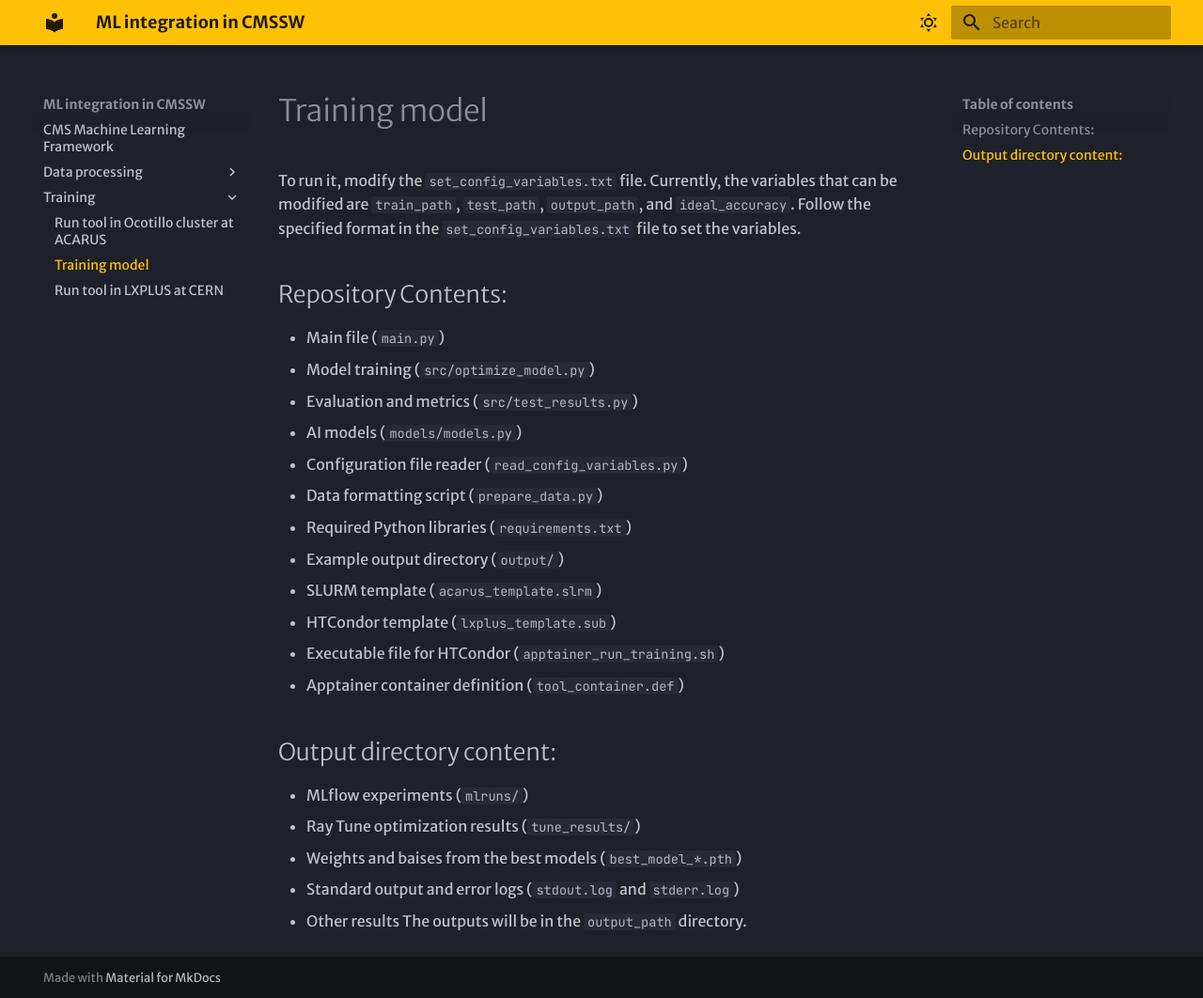
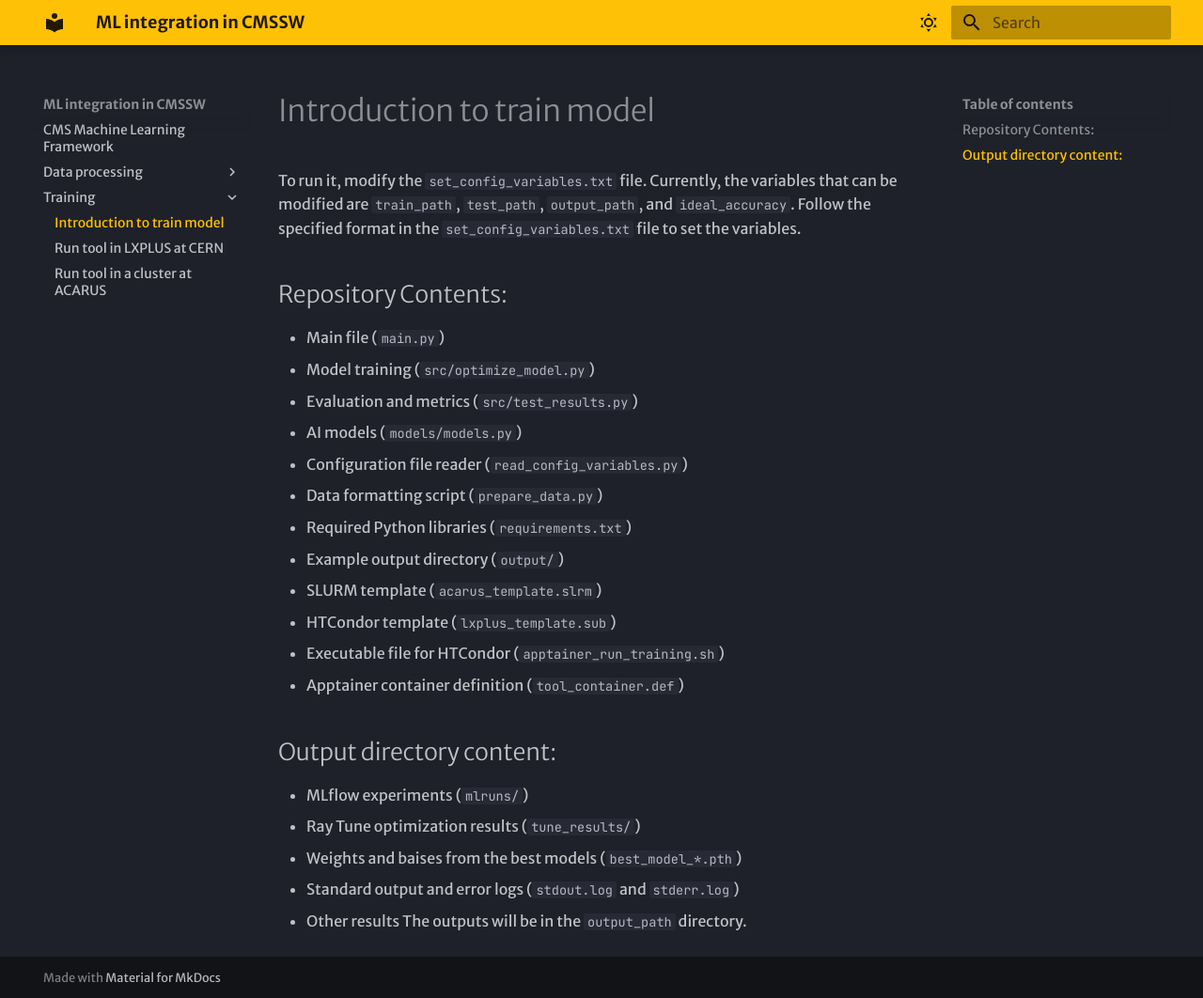
Before and after one commit to castaned/ML-integration-CMSSW, an MkDocs documentation site: the page built from docs/training/01_intro.md, in a window 1280 px wide and 1062 px high. Shown: the whole window at 94% size. Built offline with MkDocs 1.6.1 and Material for MkDocs 9.7.7, drawn with Linux system fonts in a browser that asks for light colours.

Commit message:
Fix: Restructure

```diff
--- a/docs/training/intro.md
+++ b/docs/training/01_intro.md
@@ -1,4 +1,4 @@
-# Training model
+# Introduction to train model
 
 To run it, modify the `set_config_variables.txt` file. Currently, the variables that can be modified are `train_path`, `test_path`, `output_path`, and `ideal_accuracy`. Follow the specified format in the `set_config_variables.txt` file to set the variables.
 
--- a/docs/training/acarus.md
+++ b/docs/training/03_acarus.md
@@ -1,4 +1,4 @@
-# Run tool in Ocotillo cluster at ACARUS
+# Run tool in a cluster at ACARUS
 
 ## How to Use
 You need to set all the necessary configurations in the `set_config_variables.txt` file.
```
Also changed, not shown: docs/data_processing/01_nanoAOD_to_h5.md (renamed from docs/data_processing/nanoAOD_to_h5.md, +2 -0 lines), docs/training/02_lxplus.md (renamed from docs/training/lxplus.md).
